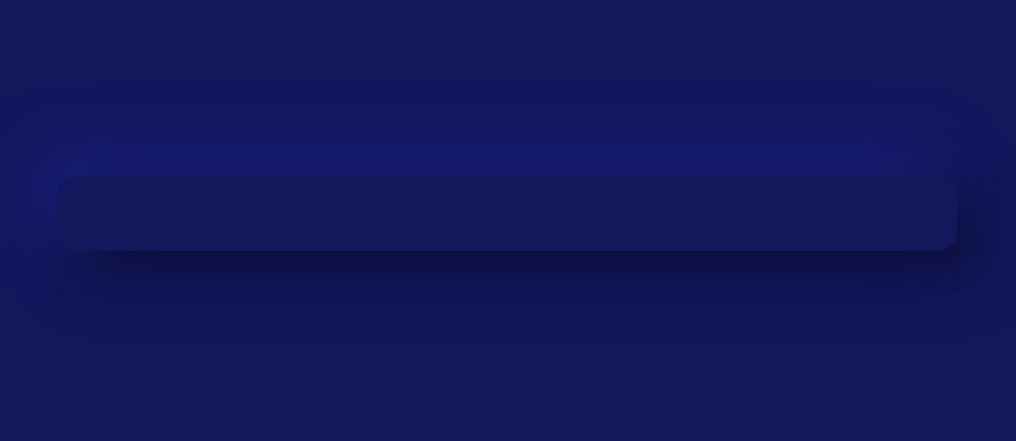
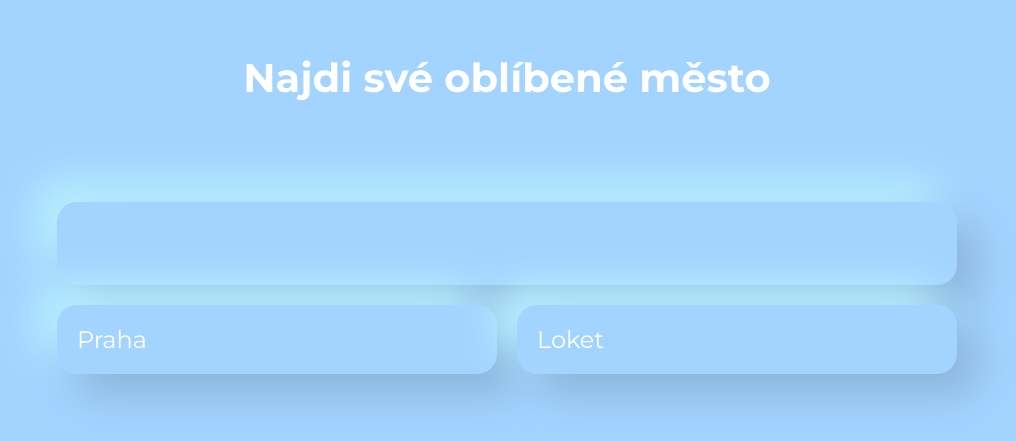
Before and after one commit to vendymasarova/weather-database-app, a React app: page / in a window 1280 px wide. Shown: the part 187-628 px from the top of the page, without its empty margins (133-1149 px from the left). Built offline with nearby package versions, Linux system fonts and the light colour scheme.

Commit message:
feat: api and new components

```diff
--- a/index.html
+++ b/index.html
@@ -4,6 +4,12 @@
 		<meta charset="utf-8" />
 		<meta name="viewport" content="width=device-width, initial-scale=1" />
 		<title>React App</title>
+		<link rel="preconnect" href="https://fonts.googleapis.com" />
+		<link rel="preconnect" href="https://fonts.gstatic.com" crossorigin />
+		<link
+			href="https://fonts.googleapis.com/css2?family=Montserrat:wght@400;600;700&display=swap"
+			rel="stylesheet"
+		/>
 	</head>
 	<body>
 		<noscript>You need to enable JavaScript to run this app.</noscript>
--- a/src/App-styles.tsx
+++ b/src/App-styles.tsx
@@ -0,0 +1,33 @@
+import styled from 'styled-components'
+
+export const StyledWrapper = styled.div`
+  background-color: #a3d3ff;
+`
+
+export const StyledContainer = styled.div`
+  max-width: 900px;
+  margin-left: auto;
+  margin-right: auto;
+`
+
+export const StyledBody = styled.div`
+  display: flex;
+  flex-direction: column;
+  justify-content: center;
+  align-items: center;
+  min-height: 100vh;
+`
+
+export const StyledTitle = styled.h1`
+  color: #fff;
+  margin-bottom: 100px;
+  font-size: 40px;
+`
+
+export const StyledGrid= styled.div`
+  display: grid;
+  grid-template-columns: repeat(2, 1fr);
+  width: 100%;
+  grid-gap: 20px;
+  margin-top: 20px;
+`
--- a/src/App.tsx
+++ b/src/App.tsx
@@ -1,30 +1,18 @@
-import styled from 'styled-components'
-import { SearchBar } from './components/Searchbar/Searchbar'
+import { SearchForm } from './components/SearchForm/SearchForm';
+import { StyledWrapper, StyledContainer, StyledBody, StyledTitle, StyledGrid } from './App-styles';
+import { Card } from './components/SearchForm/Card/Card';
+
 export const App = () => (
-
 	<StyledWrapper>
 		<StyledContainer>
 			<StyledBody>
-        <SearchBar />
+				<StyledTitle>Najdi své oblíbené město</StyledTitle>
+				<SearchForm />
+        <StyledGrid>
+          <Card title="Praha" color="#fff"/>
+          <Card title="Loket" color="#fff"/>
+        </StyledGrid>
 			</StyledBody>
 		</StyledContainer>
 	</StyledWrapper>
-
-)
-
-const StyledWrapper = styled.div`
-  background-color: #13185d;
-`
-
-const StyledContainer = styled.div`
-  max-width: 900px;
-  margin-left: auto;
-  margin-right: auto;
-`
-
-const StyledBody = styled.div`
-  display: flex;
-  justify-content: center;
-  align-items: center;
-  min-height: 100vh;
-`
+);
--- /dev/null
+++ b/src/components/SearchForm/Card/Card-styles.tsx
@@ -0,0 +1,14 @@
+import styled from "styled-components";
+
+export const StyledCard = styled.div`
+  border-radius: 20px;
+  background: #a3d3ff;
+  box-shadow:  20px 20px 41px #8bb3d9,
+             -20px -20px 41px #bbf3ff;
+  padding: 20px;
+`
+
+export const StyledTitle = styled.div`
+  font-size: 24px;
+	color: ${(props) => props.color};
+`
--- /dev/null
+++ b/src/components/SearchForm/Card/Card.tsx
@@ -0,0 +1,15 @@
+import { StyledCard, StyledTitle } from './Card-styles';
+
+interface Props {
+	title: string;
+  color: string
+}
+
+export const Card = ({ title, color }: Props) => {
+  return (
+    <StyledCard>
+		<StyledTitle color={color}>{title}</StyledTitle>
+	</StyledCard>
+  )
+
+};
--- /dev/null
+++ b/src/components/SearchForm/SearchForm-styles.tsx
@@ -0,0 +1,18 @@
+import styled from 'styled-components'
+
+export const StyledInput = styled.input`
+  width: 100%;
+  padding: 30px;
+  border-radius: 20px;
+  background: #a3d3ff;
+  box-shadow:  20px 20px 41px #8bb3d9,
+             -20px -20px 41px #bbf3ff;
+  border: none;
+  outline: none;
+  font-size: 20px;
+  color: #f5f5f5;
+`
+
+export const StyledForm = styled.form`
+  width: 100%;
+`
--- /dev/null
+++ b/src/components/SearchForm/SearchForm.tsx
@@ -0,0 +1,34 @@
+import { useEffect, useState } from 'react';
+import { StyledInput, StyledForm } from './SearchForm-styles';
+
+export const SearchForm = () => {
+	const [input, setInput] = useState('');
+  const [city, setCity] = useState<object>()
+
+  const apiKey = "jxSSnAhuGlxjA1SX9E99lGf9pYFeFf1x";
+
+  const getSearched = async ( city: string ) =>{
+    await fetch(`http://dataservice/accuweather.com/locations/v1/cities/autocomplete?apikey=${apiKey}&q=${city}&language=cs`)
+    .then((blob) => blob.json)
+    .then((res) => setCity(res))
+    console.log(city)
+  }
+
+  const onSubmit = (e: any) => {
+    e.preventDefault()
+    console.log(city)
+    getSearched(input)
+  }
+
+	// useEffect(() => {
+	// }, []);
+
+	return (
+		<StyledForm onSubmit={onSubmit}>
+			<StyledInput
+				value={input}
+				onChange={((e) => setInput(e.target.value))}
+			/>
+		</StyledForm>
+	);
+};
--- a/src/components/Searchbar/SearchBar.tsx
+++ /dev/null
@@ -1,20 +0,0 @@
-import styled from 'styled-components'
-
-export const SearchBar = () => {
-  return (
-    <>
-      <StyledInput/>
-    </>
-  )
-}
-
-const StyledInput = styled.input`
-  width: 100%;
-  padding: 30px;
-  border-radius: 20px;
-  background: #13185d;
-  box-shadow:  20px 20px 60px #0b0e37,
-              -20px -20px 60px #1b2283;
-  border: none;
-  outline: none;
-`
--- a/src/index.css
+++ b/src/index.css
@@ -5,3 +5,7 @@
   margin: 0;
   box-sizing: border-box;
 }
+
+body {
+  font-family: 'Montserrat', sans-serif;
+}
--- a/webpack.config.js
+++ b/webpack.config.js
@@ -9,6 +9,7 @@ module.exports = {
   devtool: 'inline-source-map',
   devServer: {
     open: true,
+    hot: true,
   },
   output: {
     filename: 'bundle.js',
```
Also changed, not shown: src/components/Searchbar/SearchBar-styles.tsx (deleted), 1 other file (tests, documents, lock files or other folders). Lines whose indentation alone changed are shown as unchanged.
